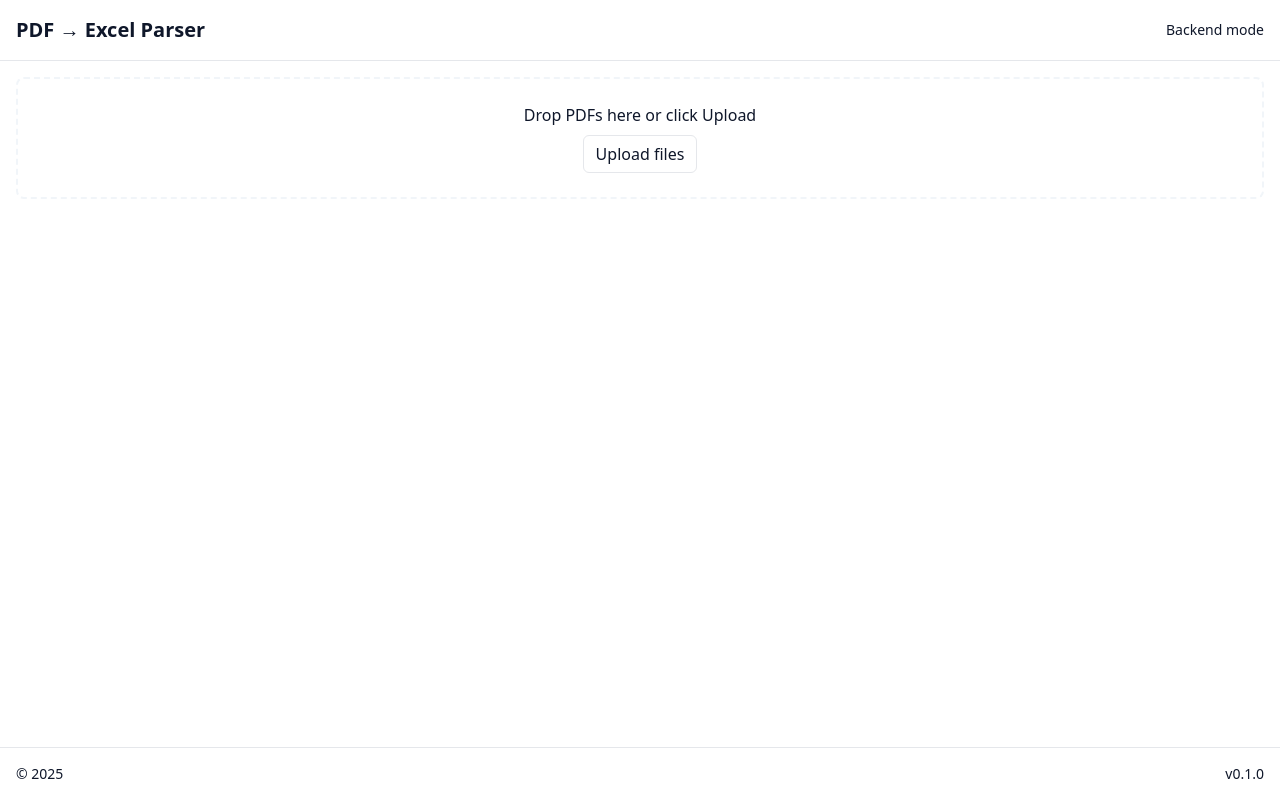
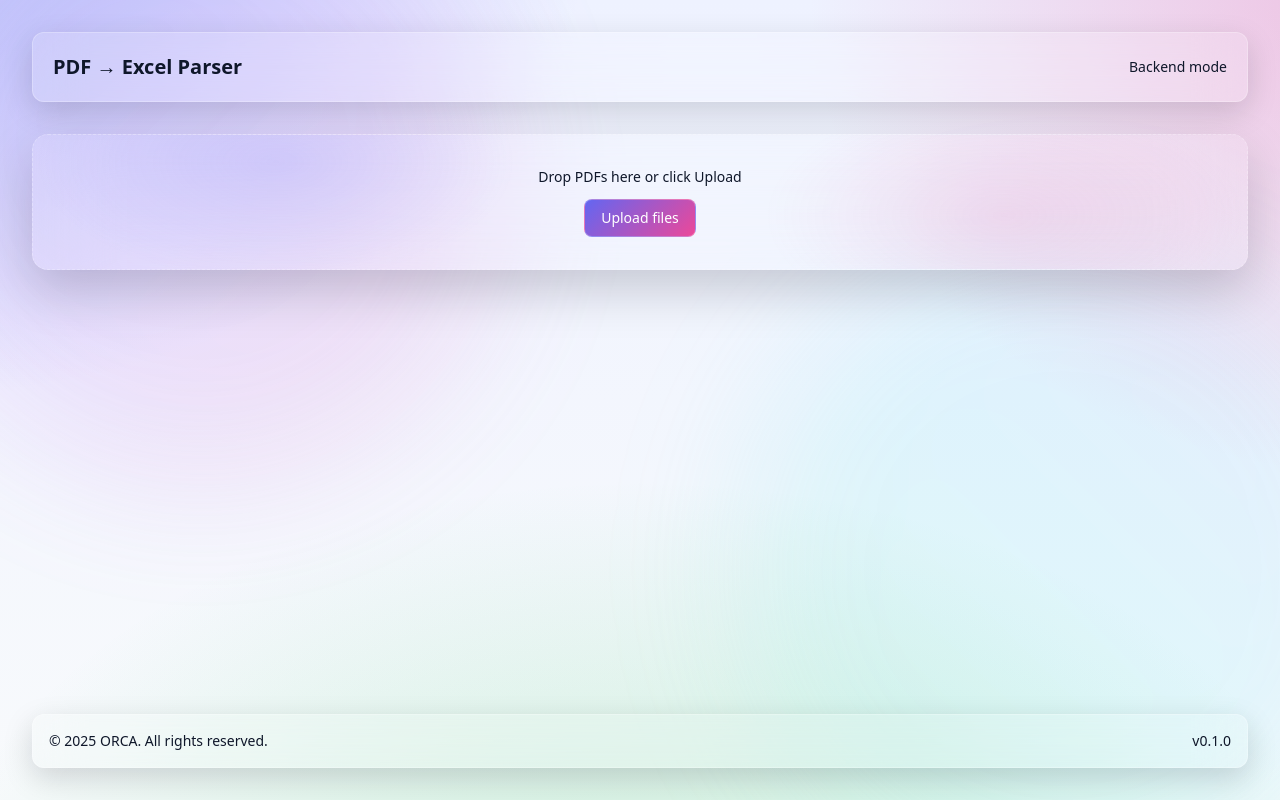
Before and after one commit to Servc-account/PDF_to_Excel_Parser, a React (Vite) app: page / in a window 1280 px wide. Built offline with nearby package versions, Linux system fonts and the light colour scheme; no server answers.

Commit message:
Enhance UI with decorative elements and glassmorphism styles. Update App layout for improved aesthetics, add background gradients in CSS, and apply glass effect to Header and Footer components. Refactor Upload component for better visual feedback during file uploads.

```diff
--- a/src/App.tsx
+++ b/src/App.tsx
@@ -6,11 +6,14 @@ import { Upload } from './components/Upload';
 
 export const App: React.FC = () => {
   return (
-    <div className="min-h-screen flex flex-col">
+    <div className="min-h-screen flex flex-col relative overflow-hidden">
+      {/* Decorative blobs */}
+      <div className="pointer-events-none absolute -top-24 -left-24 w-[36rem] h-[36rem] rounded-full opacity-60 blur-3xl bg-gradient-to-br from-indigo-400/40 via-purple-400/30 to-pink-400/30 animate-float-slow" />
+      <div className="pointer-events-none absolute -bottom-24 -right-24 w-[40rem] h-[40rem] rounded-full opacity-50 blur-3xl bg-gradient-to-tr from-emerald-300/30 via-cyan-300/30 to-indigo-300/30 animate-float" />
+
       <Header />
-      <main className="flex-1 p-4 space-y-6">
+      <main className="flex-1 p-4 md:p-8">
         <Upload />
-
       </main>
       <Footer />
     </div>
--- a/src/components/Footer.tsx
+++ b/src/components/Footer.tsx
@@ -2,9 +2,11 @@ import React from 'react';
 
 export const Footer: React.FC = () => {
   return (
-    <footer className="border-t p-4 text-sm text-muted-foreground flex items-center justify-between">
-      <span>© {new Date().getFullYear()}</span>
-      <span>v0.1.0</span>
+    <footer className="glass mx-4 mb-4 mt-auto rounded-xl border p-4 text-sm text-muted-foreground md:mx-8 md:mb-8">
+      <div className="flex items-center justify-between">
+        <span>© {new Date().getFullYear()} ORCA. All rights reserved.</span>
+        <span>v0.1.0</span>
+      </div>
     </footer>
   );
 };
--- a/src/components/Header.tsx
+++ b/src/components/Header.tsx
@@ -2,9 +2,11 @@ import React from 'react';
 
 export const Header: React.FC = () => {
   return (
-    <header className="border-b p-4 flex items-center justify-between">
-      <h1 className="text-xl font-semibold">PDF → Excel Parser</h1>
-      <div className="text-sm text-muted-foreground">Backend mode</div>
+    <header className="glass sticky top-0 z-20 mx-4 mt-4 rounded-xl border p-4 md:mx-8 md:mt-8 md:p-5">
+      <div className="flex items-center justify-between">
+        <h1 className="text-xl font-semibold">PDF → Excel Parser</h1>
+        <div className="text-sm text-muted-foreground">Backend mode</div>
+      </div>
     </header>
   );
 };
--- a/src/components/Upload.tsx
+++ b/src/components/Upload.tsx
@@ -63,13 +63,14 @@ export const Upload: React.FC = () => {
         onDragOver={(e) => { e.preventDefault(); setDragging(true); }}
         onDragLeave={() => setDragging(false)}
         onDrop={onDrop}
-        className={`border-2 border-dashed rounded-lg p-6 text-center ${isDragging ? 'border-blue-500' : 'border-muted'} focus:outline-none focus-visible:ring`}
+        className={`glass-strong relative p-8 text-center transition ${isDragging ? 'ring-2 ring-indigo-400/60' : 'border-dashed'} focus:outline-none focus-visible:ring`}
         aria-label="Drop area"
         tabIndex={0}
       >
-        <div className="mb-2">Drop PDFs here or click Upload</div>
+        <div className="pointer-events-none absolute inset-0 rounded-2xl bg-[radial-gradient(400px_200px_at_20%_20%,rgba(99,102,241,0.15),transparent_60%),radial-gradient(400px_200px_at_80%_60%,rgba(236,72,153,0.12),transparent_60%)]" />
+        <div className="relative mb-3 text-sm text-muted-foreground">Drop PDFs here or click Upload</div>
         <button
-          className="inline-flex items-center px-3 py-1.5 rounded-md border"
+          className="btn-glass btn-primary relative"
           onClick={() => inputRef.current?.click()}
           aria-label="Upload files"
         >Upload files</button>
--- a/src/index.css
+++ b/src/index.css
@@ -4,6 +4,26 @@
 
 :root {
   color-scheme: light dark;
+  --glass-bg: rgba(255, 255, 255, 0.14);
+  --glass-border: rgba(255, 255, 255, 0.25);
+  --glass-shadow: 0 10px 30px rgba(2, 6, 23, 0.15);
+  --surface: rgba(255, 255, 255, 0.6);
+  --bg-gradient:
+    radial-gradient(1200px 800px at -10% -10%, rgba(99,102,241,0.35), transparent 60%),
+    radial-gradient(1000px 800px at 110% 0%, rgba(236,72,153,0.30), transparent 60%),
+    radial-gradient(1200px 800px at 50% 120%, rgba(34,197,94,0.22), transparent 60%),
+    linear-gradient(180deg, #eef2ff 0%, #f8fafc 100%);
+}
+.dark:root, .dark :root {
+  --glass-bg: rgba(2, 6, 23, 0.35);
+  --glass-border: rgba(148, 163, 184, 0.2);
+  --glass-shadow: 0 10px 30px rgba(0, 0, 0, 0.45);
+  --surface: rgba(17, 24, 39, 0.6);
+  --bg-gradient:
+    radial-gradient(1200px 800px at -10% -10%, rgba(99,102,241,0.35), transparent 60%),
+    radial-gradient(1000px 800px at 110% 0%, rgba(236,72,153,0.30), transparent 60%),
+    radial-gradient(1200px 800px at 50% 120%, rgba(34,197,94,0.18), transparent 60%),
+    linear-gradient(180deg, #0f172a 0%, #020617 100%);
 }
 
 html, body, #root {
@@ -12,4 +32,49 @@ html, body, #root {
 
 body {
   @apply bg-background text-foreground;
+  background-image: var(--bg-gradient);
+  background-attachment: fixed;
+  background-size: cover;
 }
+
+@layer components {
+  .glass {
+    @apply backdrop-blur-xl border rounded-xl;
+    background: var(--glass-bg);
+    border-color: var(--glass-border);
+    box-shadow: var(--glass-shadow);
+  }
+  .glass-strong {
+    @apply backdrop-blur-2xl border rounded-2xl;
+    background: color-mix(in srgb, var(--glass-bg) 65%, transparent);
+    border-color: var(--glass-border);
+    box-shadow: 0 20px 50px rgba(2, 6, 23, 0.18);
+  }
+  .btn-glass {
+    @apply inline-flex items-center justify-center rounded-lg border px-4 py-2 text-sm transition;
+    background: color-mix(in srgb, var(--glass-bg) 60%, transparent);
+    border-color: var(--glass-border);
+  }
+  .btn-glass:hover {
+    @apply translate-y-[-1px];
+    background: color-mix(in srgb, var(--glass-bg) 80%, transparent);
+  }
+  .btn-primary {
+    @apply text-white;
+    background-image: linear-gradient(135deg, #6366f1, #ec4899);
+  }
+  .btn-primary:hover {
+    filter: brightness(1.05);
+  }
+}
+
+@keyframes float {
+  0%, 100% { transform: translate(0, 0) scale(1); }
+  50% { transform: translate(10px, -10px) scale(1.05); }
+}
+
+@layer utilities {
+  .animate-float-slow { animation: float 12s ease-in-out infinite; }
+  .animate-float { animation: float 8s ease-in-out infinite; }
+  .animate-float-fast { animation: float 6s ease-in-out infinite; }
+}
```
